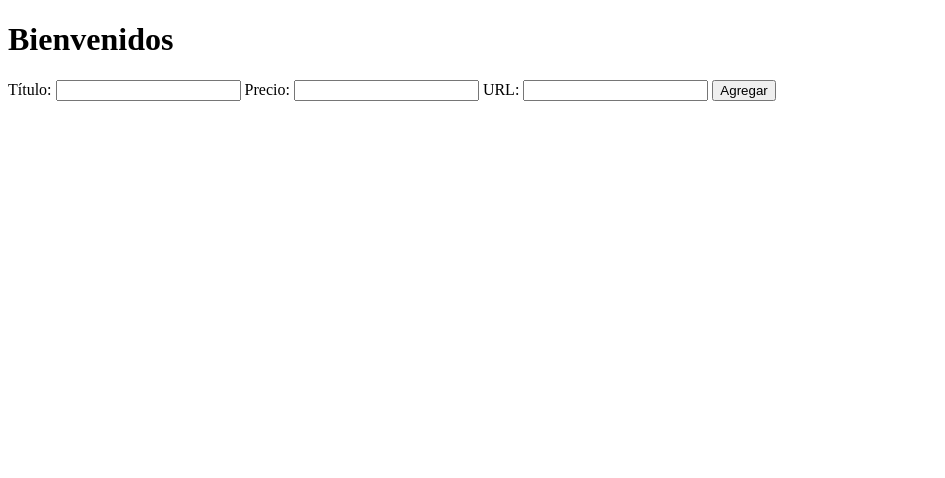
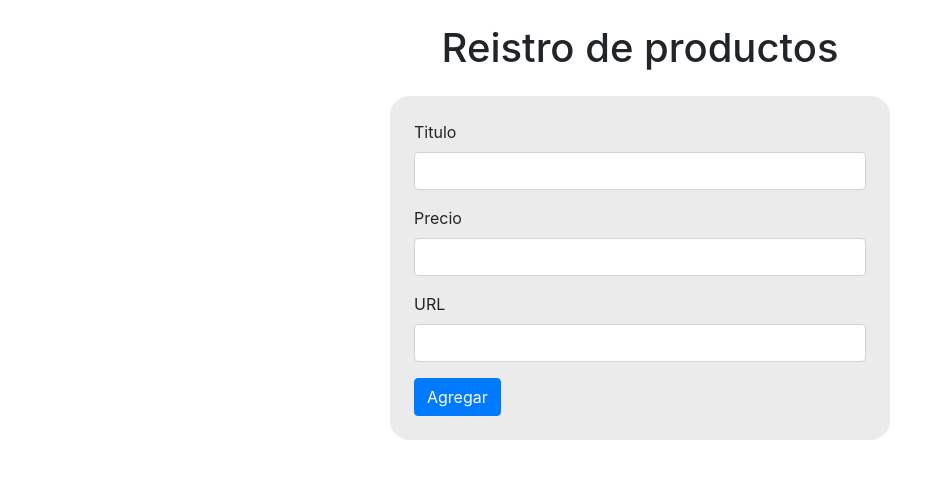
Before and after one commit to emeneses9102/reto-4, a website: page public/index.html in a window 1280 px wide. Shown: the whole page, without its empty margins (0-945 px from the left). Drawn offline with nearby package versions, Linux system fonts and the light colour scheme.

Commit message:
segundo commit

```diff
--- a/public/index.html
+++ b/public/index.html
@@ -4,16 +4,29 @@
     <meta charset="UTF-8">
     <meta http-equiv="X-UA-Compatible" content="IE=edge">
     <meta name="viewport" content="width=device-width, initial-scale=1.0">
+    <link rel="stylesheet" href="https://cdn.jsdelivr.net/npm/bootstrap@4.6.1/dist/css/bootstrap.min.css" integrity="sha384-zCbKRCUGaJDkqS1kPbPd7TveP5iyJE0EjAuZQTgFLD2ylzuqKfdKlfG/eSrtxUkn" crossorigin="anonymous">
     <title>Bienvenidos</title>
 </head>
 <body>
-    <h1>Bienvenidos</h1>
+    <p class="text-center h1 my-4">Reistro de productos</p>
+    <div class="container p-4" style="max-width: 500px; background-color: #ebebeb; border-radius: 20px;">
 
-    <form action="/api/productos" method="post">
-        Título: <input type="text" name="title">
-        Precio: <input type="number" name="price">
-        URL: <input type="text" name="thumbnail">
-        <button>Agregar</button>
-    </form>
+        <form action="/api/productos" method="post">
+            <div class="form-group">
+                <label for="title">Titulo</label>
+                <input type="text" class="form-control" name="title">
+            </div>
+            <div class="form-group">
+                <label for="title">Precio</label>
+                <input type="number" class="form-control" name="price">
+            </div>
+            <div class="form-group">
+                <label for="title">URL</label>
+                <input type="text" class="form-control" name="thumbnail">
+            </div>
+            <button class="btn btn-primary" type="submit">Agregar</button>
+        </form>
+    </div>
+
 </body>
 </html>
```
